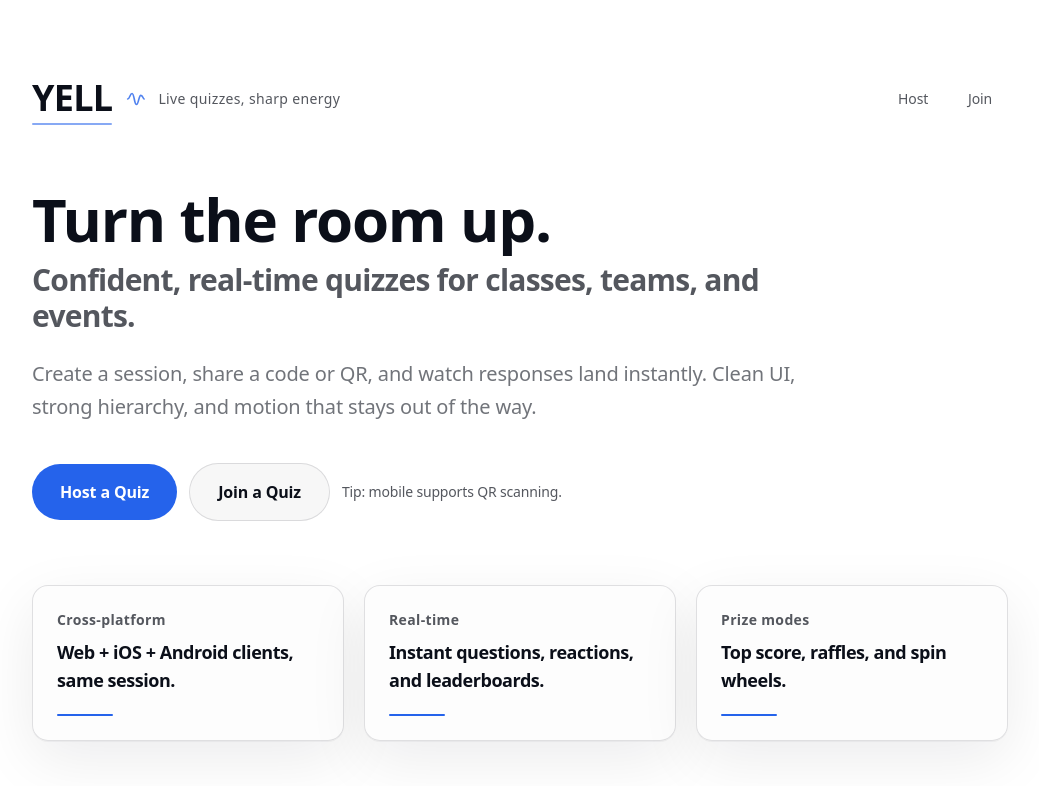
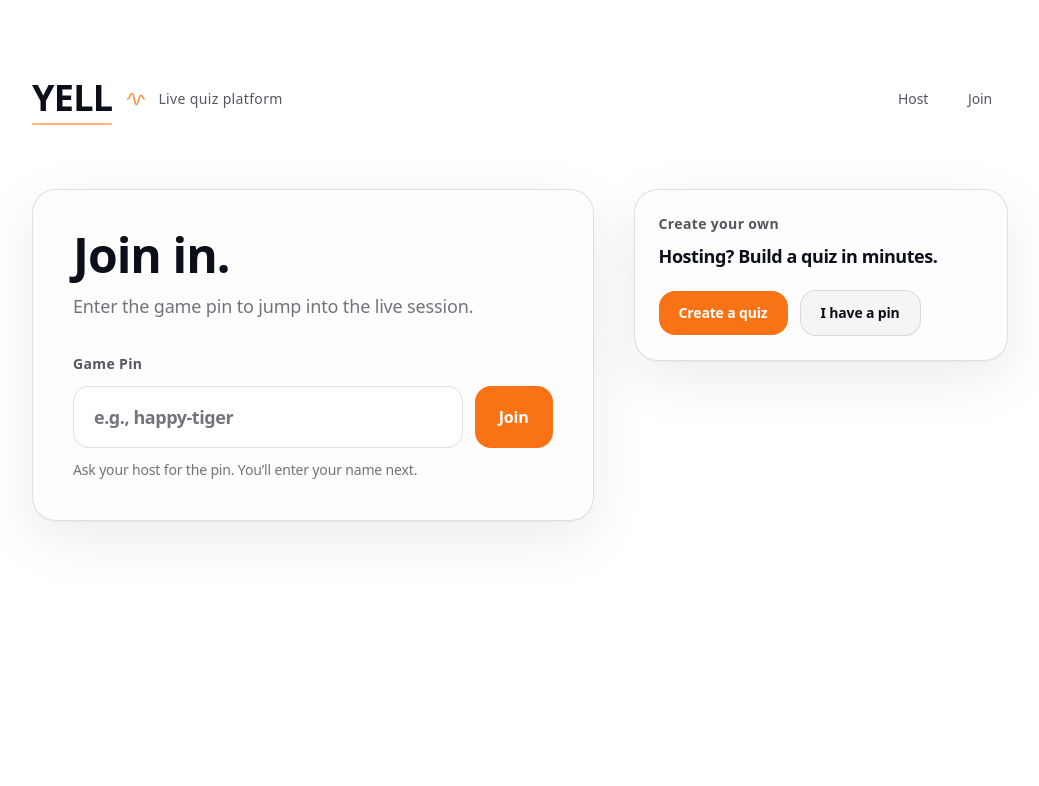
Before and after one commit to echohello-dev/yell, a Next.js app in the folder apps/web/: page / in a window 1280 px wide. Shown: the top 786 px of the page, without its empty margins (120-1159 px from the left). Built offline with nearby package versions, Linux system fonts and the light colour scheme.

Commit message:
feat: update JoinPage with GamePinForm component and enhance UI styles

```diff
--- a/apps/web/app/join/page.tsx
+++ b/apps/web/app/join/page.tsx
@@ -1,15 +1,23 @@
 'use client';
 
-import { useState } from 'react';
-import { useRouter } from 'next/navigation';
+import { useEffect, useState } from 'react';
+import { useRouter, useSearchParams } from 'next/navigation';
 import Link from 'next/link';
+
+import { BrandMark } from '../../components/BrandMark';
 
 export default function JoinPage() {
   const router = useRouter();
+  const searchParams = useSearchParams();
   const [joinCode, setJoinCode] = useState('');
   const [playerName, setPlayerName] = useState('');
   const [error, setError] = useState('');
   const [loading, setLoading] = useState(false);
+
+  useEffect(() => {
+    const code = searchParams.get('code') || searchParams.get('joinCode');
+    if (code) setJoinCode(code.toLowerCase());
+  }, [searchParams]);
 
   const handleJoin = async () => {
     if (!joinCode || !playerName) {
@@ -50,60 +58,67 @@ export default function JoinPage() {
   };
 
   return (
-    <div className="min-h-screen bg-gradient-to-br from-blue-600 to-purple-500 flex items-center justify-center p-4">
-      <div className="max-w-md w-full bg-white rounded-lg shadow-xl p-8">
-        <div className="mb-6">
-          <Link href="/" className="text-purple-600 hover:text-purple-800 text-sm">
-            ← Back to Home
+    <div className="min-h-screen bg-bg flex items-center justify-center p-4">
+      <div className="max-w-md w-full yell-card rounded-3xl p-7 sm:p-9">
+        <div className="flex items-center justify-between gap-4">
+          <BrandMark size="sm" />
+          <Link href="/" className="yell-transition text-sm text-muted hover:text-fg">
+            ← Home
           </Link>
         </div>
 
-        <h1 className="text-3xl font-bold text-gray-800 mb-2">Join a Quiz</h1>
-        <p className="text-gray-600 mb-6">Enter the join code to participate</p>
+        <h1 className="yell-brand text-3xl font-black tracking-tight mt-8">Join</h1>
+        <p className="text-subtle mt-2">Enter the game pin, then your name.</p>
 
-        {error && (
-          <div className="mb-4 p-3 bg-red-100 border border-red-400 text-red-700 rounded">
-            {error}
-          </div>
-        )}
+        {error && <div className="mt-5 text-sm font-semibold text-red-600">{error}</div>}
 
-        <div className="space-y-4">
+        <div className="space-y-4 mt-7">
           <div>
-            <label className="block text-gray-700 font-semibold mb-2">Join Code</label>
+            <label className="block text-sm font-semibold tracking-wide text-muted mb-2">
+              Game Pin
+            </label>
             <input
               type="text"
               value={joinCode}
               onChange={(e) => setJoinCode(e.target.value.toLowerCase())}
               onKeyPress={handleKeyPress}
               placeholder="e.g., happy-tiger"
-              className="w-full px-4 py-3 border-2 rounded-lg focus:outline-none focus:ring-2 focus:ring-purple-500 text-center text-2xl font-bold lowercase"
+              autoCapitalize="none"
+              autoCorrect="off"
+              spellCheck={false}
+              className="yell-focus-ring yell-transition w-full rounded-2xl border border-border bg-bg px-5 py-4 text-center text-2xl font-bold lowercase placeholder:text-subtle"
             />
           </div>
 
           <div>
-            <label className="block text-gray-700 font-semibold mb-2">Your Name</label>
+            <label className="block text-sm font-semibold tracking-wide text-muted mb-2">
+              Your Name
+            </label>
             <input
               type="text"
               value={playerName}
               onChange={(e) => setPlayerName(e.target.value)}
               onKeyPress={handleKeyPress}
               placeholder="Enter your name"
-              className="w-full px-4 py-3 border-2 rounded-lg focus:outline-none focus:ring-2 focus:ring-purple-500"
+              className="yell-focus-ring yell-transition w-full rounded-2xl border border-border bg-bg px-5 py-4 placeholder:text-subtle"
             />
           </div>
 
           <button
             onClick={handleJoin}
             disabled={loading}
-            className="w-full px-6 py-4 bg-purple-600 text-white rounded-lg hover:bg-purple-700 font-bold text-lg disabled:bg-gray-400 disabled:cursor-not-allowed transition-colors"
+            className="yell-focus-ring yell-transition w-full px-6 py-4 text-white rounded-2xl font-semibold text-lg disabled:opacity-50 disabled:cursor-not-allowed"
+            style={{ backgroundColor: 'var(--accent)' }}
           >
             {loading ? 'Joining...' : 'Join Quiz'}
           </button>
         </div>
 
-        <div className="mt-8 pt-6 border-t border-gray-200">
-          <p className="text-center text-gray-600 text-sm mb-2">Or scan QR code with mobile app</p>
-          <p className="text-center text-purple-600 font-semibold">Available on iOS & Android</p>
+        <div className="mt-8 pt-6 border-t border-border">
+          <p className="text-center text-sm text-subtle mb-2">Prefer a scan?</p>
+          <p className="text-center text-sm font-semibold text-muted">
+            Use the mobile app QR join.
+          </p>
         </div>
       </div>
     </div>
--- a/apps/web/app/page.tsx
+++ b/apps/web/app/page.tsx
@@ -1,13 +1,14 @@
 import Link from 'next/link';
 
 import { BrandMark } from '../components/BrandMark';
+import { GamePinForm } from '../components/GamePinForm';
 
 export default function Home() {
   return (
     <div className="min-h-screen bg-bg">
       <div className="mx-auto max-w-5xl px-6 py-14 sm:py-20">
         <header className="flex items-center justify-between gap-6">
-          <BrandMark size="md" tagline="Live quizzes, sharp energy" />
+          <BrandMark size="md" tagline="Live quiz platform" />
           <nav className="hidden sm:flex items-center gap-2 text-sm text-muted">
             <Link
               href="/host"
@@ -25,60 +26,46 @@ export default function Home() {
         </header>
 
         <main className="mt-14 sm:mt-18">
-          <div className="max-w-3xl">
-            <h1 className="yell-brand text-4xl sm:text-6xl font-black tracking-tight leading-[1.02]">
-              Turn the room up.
-              <span className="block text-muted mt-3 text-2xl sm:text-3xl font-semibold tracking-tight">
-                Confident, real-time quizzes for classes, teams, and events.
-              </span>
+          <div className="grid grid-cols-1 lg:grid-cols-[1.2fr_0.8fr] gap-10 items-start">
+            <section className="yell-card rounded-3xl p-7 sm:p-10">
+              <h1 className="yell-brand text-4xl sm:text-5xl font-black tracking-tight leading-[1.05]">
+                Join in.
               </h1>
-
-            <p className="mt-6 text-lg sm:text-xl text-subtle leading-relaxed">
-              Create a session, share a code or QR, and watch responses land instantly. Clean UI,
-              strong hierarchy, and motion that stays out of the way.
+              <p className="mt-3 text-lg text-subtle leading-relaxed">
+                Enter the game pin to jump into the live session.
               </p>
 
-            <div className="mt-10 flex flex-col sm:flex-row items-stretch sm:items-center gap-3">
+              <div className="mt-8">
+                <GamePinForm />
+              </div>
+            </section>
+
+            <aside className="space-y-4">
+              <div className="yell-card rounded-3xl p-6">
+                <div className="text-sm font-semibold tracking-wide text-muted">
+                  Create your own
+                </div>
+                <div className="mt-2 text-lg font-semibold tracking-tight">
+                  Hosting? Build a quiz in minutes.
+                </div>
+                <div className="mt-5 flex items-center gap-3">
                   <Link
                     href="/host"
-                className="yell-focus-ring yell-transition inline-flex items-center justify-center rounded-full px-7 py-4 text-base font-semibold text-white"
+                    className="yell-focus-ring yell-transition inline-flex items-center justify-center rounded-2xl px-5 py-3 text-sm font-semibold text-white"
                     style={{ backgroundColor: 'var(--accent)' }}
                   >
-                Host a Quiz
+                    Create a quiz
                   </Link>
                   <Link
                     href="/join"
-                className="yell-focus-ring yell-transition inline-flex items-center justify-center rounded-full px-7 py-4 text-base font-semibold border border-border bg-surface hover:bg-surface-2"
+                    className="yell-focus-ring yell-transition inline-flex items-center justify-center rounded-2xl px-5 py-3 text-sm font-semibold border border-border bg-surface hover:bg-surface-2"
                   >
-                Join a Quiz
+                    I have a pin
                   </Link>
-              <div className="text-sm text-muted px-2 sm:px-0">
-                Tip: mobile supports QR scanning.
                 </div>
               </div>
+            </aside>
           </div>
-
-          <section className="mt-16 grid grid-cols-1 md:grid-cols-3 gap-5">
-            {[{
-              title: 'Cross‑platform',
-              body: 'Web + iOS + Android clients, same session.'
-            }, {
-              title: 'Real‑time',
-              body: 'Instant questions, reactions, and leaderboards.'
-            }, {
-              title: 'Prize modes',
-              body: 'Top score, raffles, and spin wheels.'
-            }].map((card) => (
-              <div key={card.title} className="yell-card rounded-2xl p-6">
-                <div className="text-sm font-semibold tracking-wide text-muted">{card.title}</div>
-                <div className="mt-2 text-lg font-semibold tracking-tight">{card.body}</div>
-                <div
-                  className="mt-5 h-[2px] w-14 rounded-full"
-                  style={{ backgroundColor: 'var(--accent)' }}
-                />
-              </div>
-            ))}
-          </section>
         </main>
       </div>
     </div>
--- /dev/null
+++ b/apps/web/components/GamePinForm.tsx
@@ -0,0 +1,65 @@
+'use client';
+
+import * as React from 'react';
+import { useRouter } from 'next/navigation';
+
+type GamePinFormProps = {
+  className?: string;
+};
+
+function normalizePin(value: string) {
+  return value.trim().replace(/\s+/g, '-').toLowerCase();
+}
+
+export function GamePinForm({ className }: GamePinFormProps) {
+  const router = useRouter();
+  const [pin, setPin] = React.useState('');
+  const [error, setError] = React.useState<string | null>(null);
+
+  const onSubmit = (e: React.FormEvent) => {
+    e.preventDefault();
+    const normalized = normalizePin(pin);
+
+    if (!normalized) {
+      setError('Enter a game pin to join.');
+      return;
+    }
+
+    setError(null);
+    router.push(`/join?code=${encodeURIComponent(normalized)}`);
+  };
+
+  return (
+    <form onSubmit={onSubmit} className={className}>
+      <label className="block text-sm font-semibold tracking-wide text-muted">Game Pin</label>
+      <div className="mt-3 flex flex-col sm:flex-row gap-3">
+        <input
+          type="text"
+          value={pin}
+          onChange={(e) => {
+            setPin(e.target.value);
+            if (error) setError(null);
+          }}
+          placeholder="e.g., happy-tiger"
+          autoCapitalize="none"
+          autoCorrect="off"
+          spellCheck={false}
+          inputMode="text"
+          className="yell-focus-ring yell-transition w-full rounded-2xl border border-border bg-bg px-5 py-4 text-lg font-semibold tracking-tight placeholder:text-subtle"
+        />
+        <button
+          type="submit"
+          className="yell-focus-ring yell-transition rounded-2xl px-6 py-4 text-base font-semibold text-white"
+          style={{ backgroundColor: 'var(--accent)' }}
+        >
+          Join
+        </button>
+      </div>
+
+      <div className="mt-3 text-sm text-subtle">
+        Ask your host for the pin. You’ll enter your name next.
+      </div>
+      {error ? <div className="mt-3 text-sm font-semibold text-red-600">{error}</div> : null}
+    </form>
+  );
+}
```
Also changed, not shown: apps/web/app/globals.css (+12 -8 lines). Lines whose indentation alone changed are shown as unchanged.
